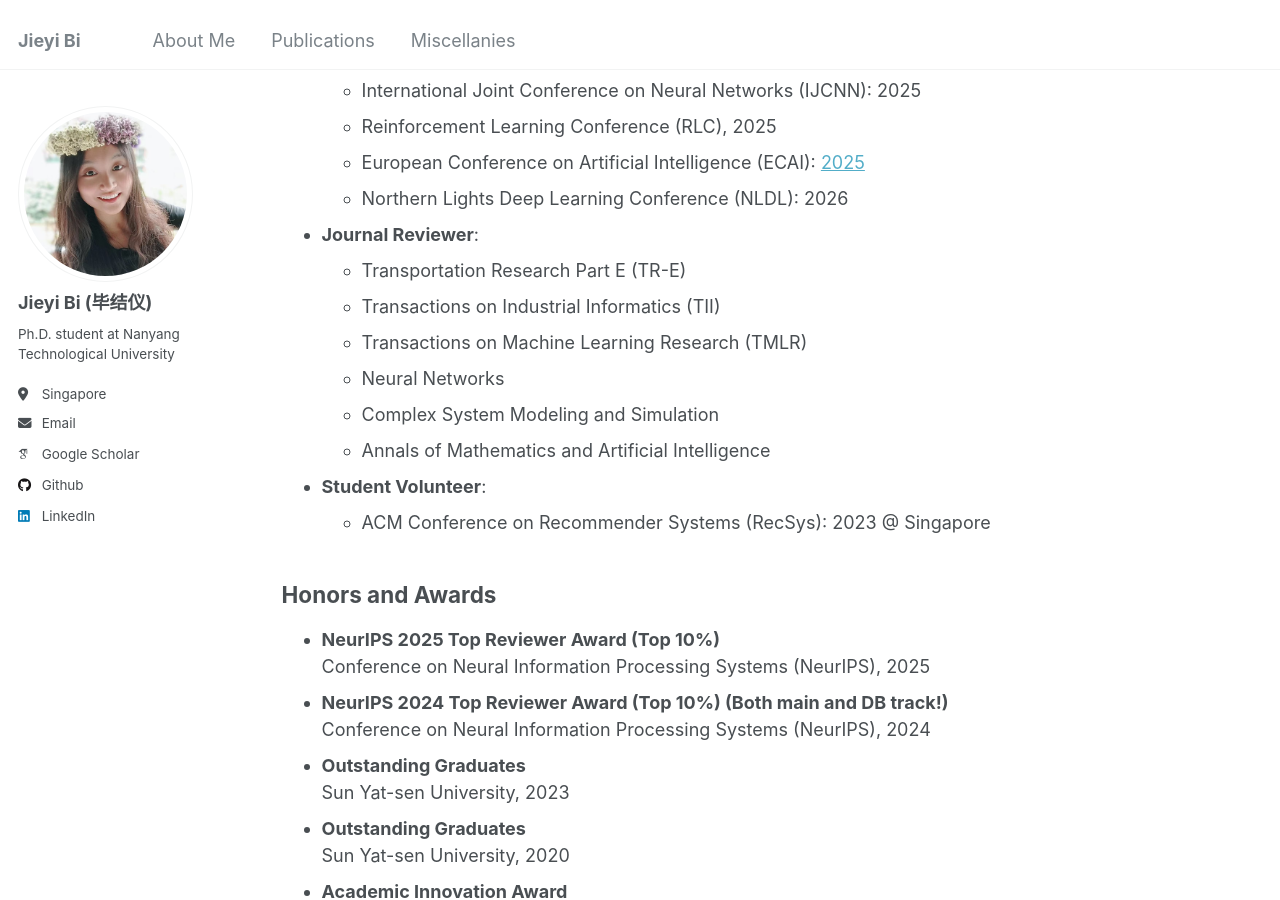
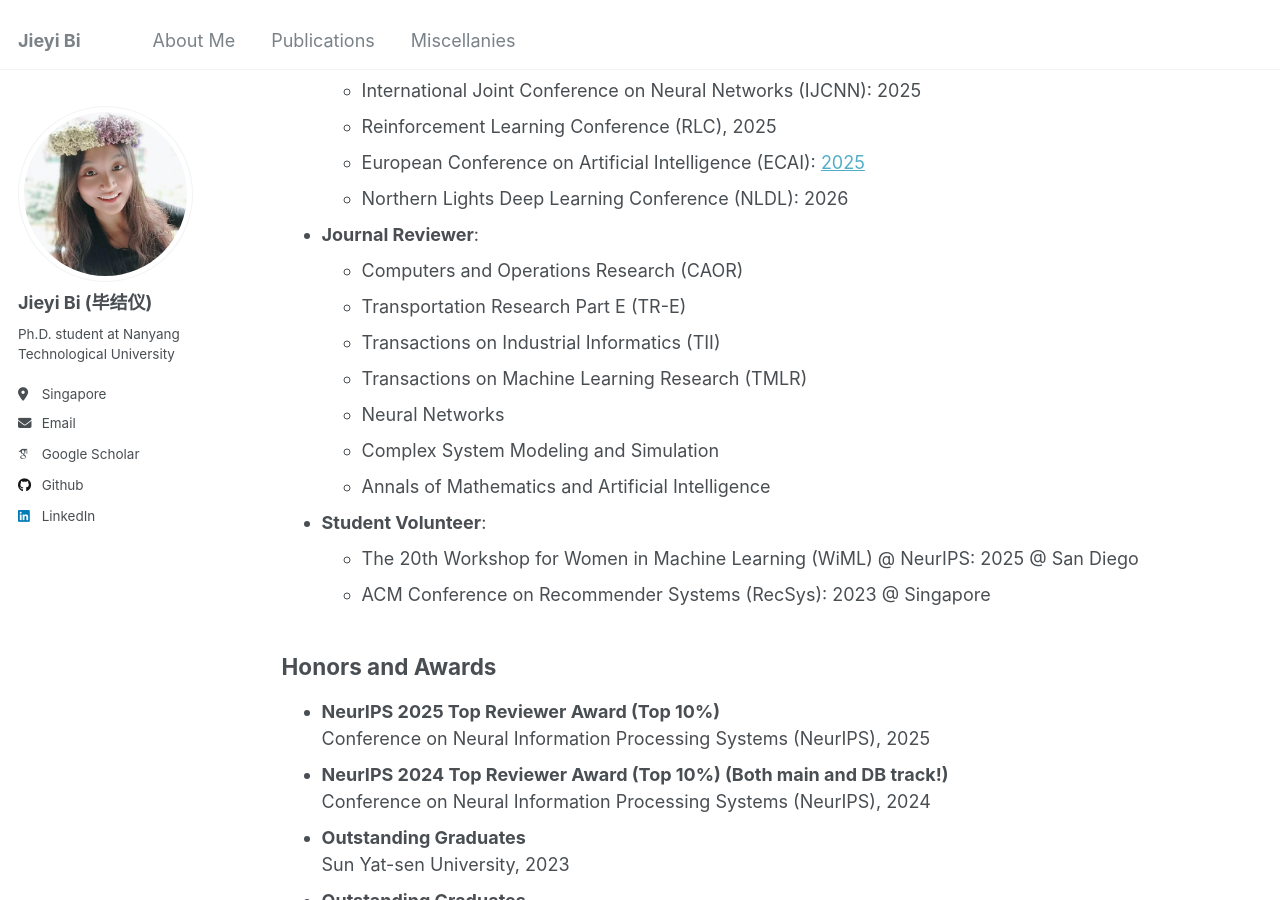
Before and after one commit to jieyibi/jieyibi.github.io, a Jekyll site: the page built from _pages/miscellanies.md, in a window 1280 px wide and 900 px high, scrolled down 435 px. Built offline with Jekyll 4.4.1, drawn with Linux system fonts in a browser that asks for light colours; some web fonts are replaced.

Commit message:
Update miscellanies.md

```diff
--- a/_pages/miscellanies.md
+++ b/_pages/miscellanies.md
@@ -20,6 +20,7 @@ author_profile: true
   * European Conference on Artificial Intelligence (ECAI): [2025](https://ecai2025.org/program-committee/)
   * Northern Lights Deep Learning Conference (NLDL): 2026
 * **Journal Reviewer**:
+  * Computers and Operations Research (CAOR)
   * Transportation Research Part E (TR-E)
   * Transactions on Industrial Informatics (TII)
   * Transactions on Machine Learning Research (TMLR)
@@ -27,6 +28,7 @@ author_profile: true
   * Complex System Modeling and Simulation
   * Annals of Mathematics and Artificial Intelligence
 * **Student Volunteer**:
+  * The 20th Workshop for Women in Machine Learning (WiML) @ NeurIPS: 2025 @ San Diego
   * ACM Conference on Recommender Systems (RecSys): 2023 @ Singapore
 
 
```
